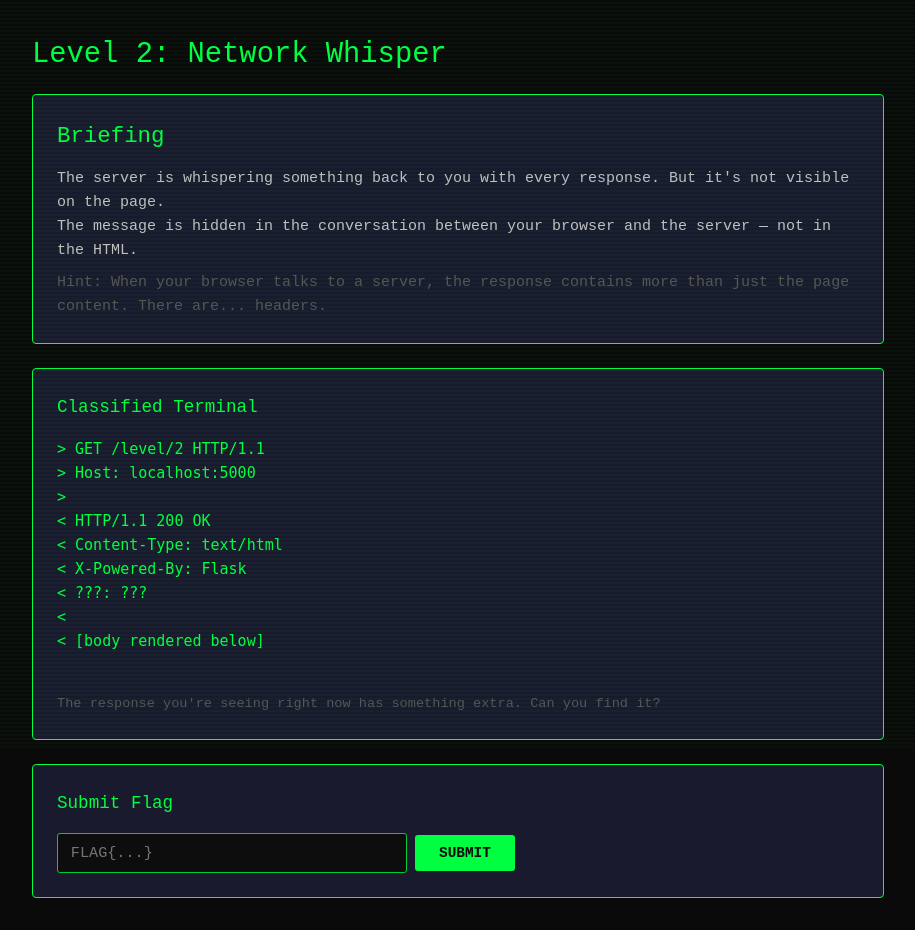
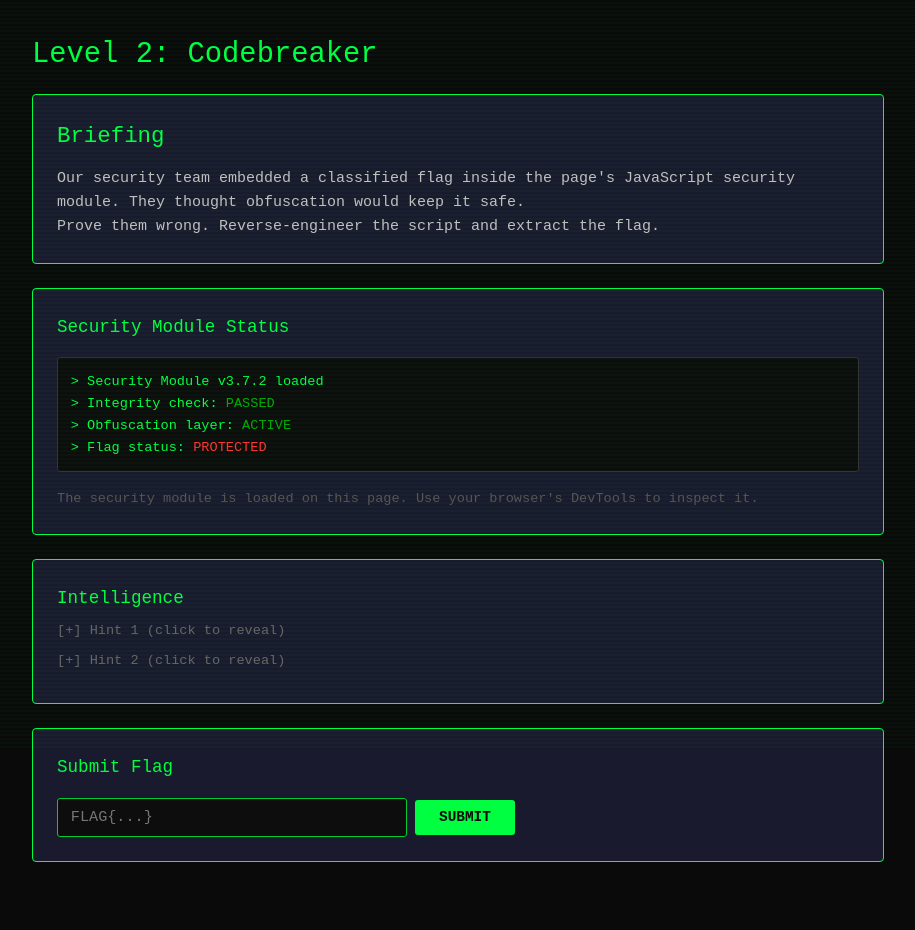
Before and after one commit to marinivosevic/RI-COMP, a Flask app: page /level/2 in a window 1280 px wide. Shown: the part 50-980 px from the top of the page, without its empty margins (182-1097 px from the left). After the commit the page ends 912 px from the top, so only its background shows below. Run offline with Flask 3, Linux system fonts and the light colour scheme; the visitor is signed in with stand-in values (Sample User, id 1); some libraries are stand-ins or nearby versions.

Commit message:
version 2

```diff
--- a/server.py
+++ b/server.py
@@ -12,6 +12,7 @@ import base64
 import json as _json
 import time
 import re
+import hmac as _hmac
 from functools import wraps
 from contextlib import contextmanager
 
@@ -92,29 +93,6 @@ def generate_flag(username: str, level: int) -> str:
     return f'FLAG{{{body}}}'
 
 
-def get_level4_shift(username: str) -> int:
-    rng = get_user_rng(username, 4)
-    rng.choices(string.ascii_uppercase + string.digits, k=12)
-    return rng.randint(1, 25)
-
-
-def get_level5_suffix(username: str) -> str:
-    rng = get_user_rng(username, 5)
-    rng.choices(string.ascii_uppercase + string.digits, k=12)
-    return ''.join(rng.choices('0123456789abcdef', k=6))
-
-
-def caesar_encrypt(text: str, shift: int) -> str:
-    result = []
-    for ch in text:
-        if ch.isalpha():
-            base = ord('A') if ch.isupper() else ord('a')
-            result.append(chr((ord(ch) - base + shift) % 26 + base))
-        else:
-            result.append(ch)
-    return ''.join(result)
-
-
 # ---------------------------------------------------------------------------
 # DB helpers
 # ---------------------------------------------------------------------------
@@ -178,7 +156,7 @@ def login_required(f):
 
 
 # ---------------------------------------------------------------------------
-# Cookie helpers (Level 3)
+# Level 1 helpers: Cookie manipulation
 # ---------------------------------------------------------------------------
 
 def _make_access_cookie(username: str, role: str = 'guest') -> str:
@@ -196,12 +174,190 @@ def _parse_access_cookie(cookie_val: str) -> dict | None:
         return None
 
 
+# ---------------------------------------------------------------------------
+# Level 2 helpers: JS obfuscation
+# ---------------------------------------------------------------------------
+
+_XOR_KEY = "RICOMP"
+
+
+def _xor_encode_flag(flag: str) -> list[int]:
+    """XOR each character of the flag with repeating key."""
+    return [ord(c) ^ ord(_XOR_KEY[i % len(_XOR_KEY)]) for i, c in enumerate(flag)]
+
+
+def generate_obfuscated_js(username: str) -> str:
+    """Generate obfuscated JS containing the user's Level 2 flag."""
+    flag = generate_flag(username, 2)
+    xored = _xor_encode_flag(flag)
+    hex_str = ''.join(f'{b:02x}' for b in xored)
+
+    # Split hex string into 4-char chunks
+    chunks = [hex_str[i:i+4] for i in range(0, len(hex_str), 4)]
+    n = len(chunks)
+
+    # Create a scrambled order
+    rng = get_user_rng(username, 2)
+    rng.choices(string.ascii_uppercase + string.digits, k=12)  # consume flag RNG
+    order = list(range(n))
+    rng.shuffle(order)
+
+    # Build scrambled array: scrambled[order[i]] = chunks[i]
+    scrambled = [''] * n
+    for i, idx in enumerate(order):
+        scrambled[idx] = chunks[i]
+
+    # XOR key as char codes
+    key_codes = [ord(c) for c in _XOR_KEY]
+
+    js = f"""// RI-COMP Security Module v3.7.2
+// Integrity verification system - DO NOT MODIFY
+(function() {{
+    var _0x4f3a = "R0lGT1JNQVQ=";
+    var _0x9c2e = "aW50ZWdyaXR5";
+    var _0x1d7b = [{', '.join(f'"{c}"' for c in scrambled)}];
+    var _0x8a4f = [{', '.join(str(x) for x in order)}];
+    var _0xf1 = [{', '.join(str(c) for c in key_codes)}];
+    var _0x3377 = "session_valid";
+
+    function _0xa1(t) {{ return atob(t); }}
+    function _0xb2(a, b) {{ return a ^ b; }}
+
+    function _0xcc() {{
+        var _r = "";
+        for (var i = 0; i < _0x8a4f.length; i++) {{
+            _r += _0x1d7b[_0x8a4f[i]];
+        }}
+        return _r;
+    }}
+
+    function _0x7e(_hex) {{
+        var out = "";
+        for (var j = 0; j < _hex.length; j += 2) {{
+            out += String.fromCharCode(
+                _0xb2(parseInt(_hex.substr(j, 2), 16), _0xf1[(j / 2) % _0xf1.length])
+            );
+        }}
+        return out;
+    }}
+
+    function _0xe5() {{
+        try {{
+            var _p = _0xa1(_0x4f3a);
+            if (_p.indexOf("GIF") !== -1) return false;
+        }} catch(e) {{}}
+        return true;
+    }}
+
+    function _verify() {{
+        if (!_0xe5()) return _0x3377;
+        return _0x7e(_0xcc());
+    }}
+
+    // Module self-check
+    var _status = _0xe5();
+    console.log("%c[Security Module] " + (_status ? "Active" : "Error"), "color: #0f0; font-weight: bold;");
+
+    // Debug hook - remove before production
+    if (window.__RICOMP_DEBUG) {{
+        console.log(_verify());
+    }}
+}})();"""
+
+    return js
+
+
+# ---------------------------------------------------------------------------
+# Level 3 helpers: Caesar cipher
+# ---------------------------------------------------------------------------
+
+def get_caesar_shift(username: str) -> int:
+    rng = get_user_rng(username, 3)
+    rng.choices(string.ascii_uppercase + string.digits, k=12)  # consume flag RNG
+    return rng.randint(1, 25)
+
+
+def caesar_encrypt(text: str, shift: int) -> str:
+    result = []
+    for ch in text:
+        if ch.isalpha():
+            base = ord('A') if ch.isupper() else ord('a')
+            result.append(chr((ord(ch) - base + shift) % 26 + base))
+        else:
+            result.append(ch)
+    return ''.join(result)
+
+
+# ---------------------------------------------------------------------------
+# Level 4 helpers: JWT
+# ---------------------------------------------------------------------------
+
+def _b64url_encode(data: bytes) -> str:
+    """Base64url encode without padding."""
+    return base64.urlsafe_b64encode(data).rstrip(b'=').decode()
+
+
+def _b64url_decode(s: str) -> bytes:
+    """Base64url decode with padding restoration."""
+    padding = 4 - len(s) % 4
+    if padding != 4:
+        s += '=' * padding
+    return base64.urlsafe_b64decode(s)
+
+
+def get_jwt_secret(username: str) -> str:
+    """Per-user JWT secret for Level 4."""
+    rng = get_user_rng(username, 4)
+    rng.choices(string.ascii_uppercase + string.digits, k=12)  # consume flag RNG
+    return ''.join(rng.choices(string.ascii_lowercase + string.digits, k=24))
+
+
+def verify_jwt(token: str, secret: str) -> dict | None:
+    """Verify a HS256 JWT and return the payload, or None."""
+    parts = token.split('.')
+    if len(parts) != 3:
+        return None
+
+    header_b64, payload_b64, sig_b64 = parts
+
+    try:
+        header = _json.loads(_b64url_decode(header_b64))
+        if header.get('alg') != 'HS256':
+            return None
+    except Exception:
+        return None
+
+    signing_input = f'{header_b64}.{payload_b64}'.encode()
+    expected_sig = _hmac.new(secret.encode(), signing_input, hashlib.sha256).digest()
+    expected_sig_b64 = _b64url_encode(expected_sig)
+
+    if expected_sig_b64 != sig_b64:
+        return None
+
+    try:
+        payload = _json.loads(_b64url_decode(payload_b64))
+        return payload
+    except Exception:
+        return None
+
+
+# ---------------------------------------------------------------------------
+# Level 5 helpers: Timing side-channel
+# ---------------------------------------------------------------------------
+
+TIMING_DELAY = 0.075  # 75ms per correct character
+
+
+# ---------------------------------------------------------------------------
+# Level info
+# ---------------------------------------------------------------------------
+
 LEVEL_INFO = [
-    {'num': 1, 'title': 'The Surface',          'difficulty': 'Easy'},
-    {'num': 2, 'title': 'Network Whisper',         'difficulty': 'Easy-Medium'},
-    {'num': 3, 'title': 'Privilege Escalation',   'difficulty': 'Medium'},
-    {'num': 4, 'title': 'Cipher',                 'difficulty': 'Medium'},
-    {'num': 5, 'title': 'Deep Recon',             'difficulty': 'Hard'},
+    {'num': 1, 'title': 'Privilege Escalation',  'difficulty': 'Easy-Medium'},
+    {'num': 2, 'title': 'Codebreaker',           'difficulty': 'Medium'},
+    {'num': 3, 'title': 'Cipher',                'difficulty': 'Medium'},
+    {'num': 4, 'title': 'Shadow Protocol',       'difficulty': 'Hard'},
+    {'num': 5, 'title': 'Phantom Signal',        'difficulty': 'Very Hard'},
 ]
 
 
@@ -218,16 +374,13 @@ def index():
         if not re.match(r'^[a-z0-9_]+$', username):
             return render_template('index.html', error='Only lowercase letters, digits, and underscores.')
 
-        # Check if username is taken by someone else (or create new)
         if user_exists(username):
-            # Username exists — let them log back in
             pass
         else:
             create_user(username)
 
         session['username'] = username
         resp = make_response(redirect(url_for('hub')))
-        # Clear leftover cookies from previous users
         resp.delete_cookie('access')
         resp.delete_cookie('role')
         return resp
@@ -253,38 +406,12 @@ def logout():
 
 
 # ---------------------------------------------------------------------------
-# Level 1: HTML source inspection
+# Level 1: Cookie manipulation
 # ---------------------------------------------------------------------------
 
 @app.route('/level/1')
 @login_required
 def level1():
-    flag = generate_flag(session['username'], 1)
-    return render_template('level1.html', flag=flag)
-
-
-# ---------------------------------------------------------------------------
-# Level 2: HTTP response header inspection
-# ---------------------------------------------------------------------------
-
-@app.route('/level/2')
-@login_required
-def level2():
-    username = session['username']
-    flag = generate_flag(username, 2)
-    resp = make_response(render_template('level2.html'))
-    resp.headers['X-CTF-Flag'] = flag
-    resp.headers['X-Server-Note'] = 'Nice catch, agent. Submit this flag.'
-    return resp
-
-
-# ---------------------------------------------------------------------------
-# Level 3: Encoded cookie manipulation
-# ---------------------------------------------------------------------------
-
-@app.route('/level/3')
-@login_required
-def level3():
     username = session['username']
     access_cookie = request.cookies.get('access', '')
     parsed = _parse_access_cookie(access_cookie) if access_cookie else None
@@ -293,11 +420,11 @@ def level3():
     if parsed and parsed.get('role') == 'admin':
         role = 'admin'
 
-    flag = generate_flag(username, 3) if role == 'admin' else None
+    flag = generate_flag(username, 1) if role == 'admin' else None
     cookie_display = access_cookie if access_cookie else '(not set)'
 
     resp = make_response(render_template(
-        'level3.html', role=role, flag=flag,
+        'level1.html', role=role, flag=flag,
         cookie_raw=cookie_display, cookie_decoded=parsed
     ))
     if not access_cookie:
@@ -306,21 +433,100 @@ def level3():
 
 
 # ---------------------------------------------------------------------------
-# Level 4: Caesar cipher
+# Level 2: JavaScript obfuscation
+# ---------------------------------------------------------------------------
+
+@app.route('/level/2')
+@login_required
+def level2():
+    username = session['username']
+    obfuscated_js = generate_obfuscated_js(username)
+    return render_template('level2.html', obfuscated_js=obfuscated_js)
+
+
+# ---------------------------------------------------------------------------
+# Level 3: Caesar cipher
+# ---------------------------------------------------------------------------
+
+@app.route('/level/3')
+@login_required
+def level3():
+    username = session['username']
+    flag = generate_flag(username, 3)
+    shift = get_caesar_shift(username)
+    encrypted = caesar_encrypt(flag, shift)
+    return render_template('level3.html', encrypted=encrypted)
+
+
+# ---------------------------------------------------------------------------
+# Level 4: Multi-step chain (robots.txt -> debug config -> JWT forge -> vault)
 # ---------------------------------------------------------------------------
 
 @app.route('/level/4')
 @login_required
 def level4():
+    return render_template('level4.html')
+
+
+@app.route('/robots.txt')
+def robots_txt():
+    content = """User-agent: *
+Disallow: /debug/config
+# NOTE: debug endpoints must not be indexed
+"""
+    return content, 200, {'Content-Type': 'text/plain'}
+
+
+@app.route('/debug/config')
+@login_required
+def debug_config():
     username = session['username']
+    secret = get_jwt_secret(username)
+    return jsonify({
+        'status': 'debug_active',
+        'jwt_secret': secret,
+        'jwt_algorithm': 'HS256',
+        'note': 'Use this secret to sign a JWT. The vault requires role=admin in the payload.',
+        'vault': '/api/vault',
+        'jwt_format': 'Header: {"alg":"HS256","typ":"JWT"} | Payload must include: {"sub":"<username>","role":"admin"}'
+    })
+
+
+@app.route('/api/vault')
+@login_required
+def api_vault():
+    username = session['username']
+    auth_header = request.headers.get('Authorization', '')
+
+    if not auth_header.startswith('Bearer '):
+        return jsonify({
+            'error': 'Authorization required',
+            'hint': 'Send a Bearer token in the Authorization header'
+        }), 401
+
+    token = auth_header[7:]
+    secret = get_jwt_secret(username)
+    payload = verify_jwt(token, secret)
+
+    if payload is None:
+        return jsonify({'error': 'Invalid or tampered token'}), 403
+
+    if payload.get('role') != 'admin':
+        return jsonify({'error': 'Insufficient privileges. Admin role required.'}), 403
+
+    if payload.get('sub') != username:
+        return jsonify({'error': 'Token subject does not match session user.'}), 403
+
     flag = generate_flag(username, 4)
-    shift = get_level4_shift(username)
-    encrypted = caesar_encrypt(flag, shift)
-    return render_template('level4.html', encrypted=encrypted)
+    return jsonify({
+        'status': 'access_granted',
+        'flag': flag,
+        'message': 'Well done, agent. You cracked the Shadow Protocol.'
+    })
 
 
 # ---------------------------------------------------------------------------
-# Level 5: Hidden API endpoint
+# Level 5: Timing side-channel
 # ---------------------------------------------------------------------------
 
 @app.route('/level/5')
@@ -329,41 +535,24 @@ def level5():
     return render_template('level5.html')
 
 
-@app.route('/api/data')
-def api_data():
-    return jsonify({
-        'status': 'ok',
-        'system': 'RI-COMP CTF Data Service',
-        'endpoints': ['/api/data', '/api/health'],
-        'hint': 'Not all endpoints are listed here. Some are secret.',
-        'debug': 'Authenticated users can retrieve their token at /api/token'
-    })
+@app.route('/level/5/signal', methods=['POST'])
+@login_required
+def level5_signal():
+    """Verification endpoint with intentional timing side-channel."""
+    username = session['username']
+    flag = generate_flag(username, 5)
+    guess = request.form.get('code', request.json.get('code', '') if request.is_json else '')
 
+    # Intentional vulnerability: timing leak
+    # Each correct character adds a delay before rejection
+    matched = 0
+    for i in range(min(len(guess), len(flag))):
+        if guess[i] != flag[i]:
+            break
+        matched += 1
+        time.sleep(TIMING_DELAY)
 
-@app.route('/api/health')
-def api_health():
-    return jsonify({'status': 'healthy', 'uptime': int(time.time())})
-
-
-@app.route('/api/token')
-@login_required
-def api_token():
-    suffix = get_level5_suffix(session['username'])
-    return jsonify({
-        'token': suffix,
-        'usage': 'Append this token to the secret endpoint path'
-    })
-
-
-@app.route('/api/secret_<suffix>')
-@login_required
-def api_secret(suffix):
-    username = session['username']
-    expected = get_level5_suffix(username)
-    if suffix == expected:
-        flag = generate_flag(username, 5)
-        return jsonify({'flag': flag, 'message': 'Well done, agent.'})
-    return jsonify({'error': 'Unknown endpoint'}), 404
+    return jsonify({'status': 'invalid', 'ts': int(time.time() * 1000)})
 
 
 # ---------------------------------------------------------------------------
--- a/templates/level2.html
+++ b/templates/level2.html
@@ -1,28 +1,42 @@
 {% extends "base.html" %}
 {% block title %}CTF // Level 2{% endblock %}
 {% block content %}
-<h1>Level 2: Network Whisper</h1>
+<h1>Level 2: Codebreaker</h1>
 <div class="card">
     <h2>Briefing</h2>
-    <p>The server is whispering something back to you with every response. But it's not visible on the page.</p>
-    <p>The message is hidden in the conversation between your browser and the server — not in the HTML.</p>
-    <p style="color: #555; margin-top: 0.5rem;">Hint: When your browser talks to a server, the response contains more than just the page content. There are... headers.</p>
+    <p>Our security team embedded a classified flag inside the page's JavaScript security module. They thought obfuscation would keep it safe.</p>
+    <p>Prove them wrong. Reverse-engineer the script and extract the flag.</p>
 </div>
 
 <div class="card">
-    <h3>Classified Terminal</h3>
-    <pre style="color: var(--green); margin: 1rem 0;">
-> GET /level/2 HTTP/1.1
-> Host: localhost:5000
->
-< HTTP/1.1 200 OK
-< Content-Type: text/html
-< X-Powered-By: Flask
-< ???: ???
-<
-< [body rendered below]
-    </pre>
-    <p style="color: #555; font-size: 0.85rem;">The response you're seeing right now has something extra. Can you find it?</p>
+    <h3>Security Module Status</h3>
+    <div style="margin: 1rem 0; padding: 0.8rem; background: #0d0d0d; border: 1px solid #333; border-radius: 3px;">
+        <p style="color: var(--green); font-size: 0.85rem;">
+            &gt; Security Module v3.7.2 loaded<br>
+            &gt; Integrity check: <span style="color: #0a0;">PASSED</span><br>
+            &gt; Obfuscation layer: <span style="color: #0a0;">ACTIVE</span><br>
+            &gt; Flag status: <span style="color: var(--red);">PROTECTED</span>
+        </p>
+    </div>
+    <p style="color: #555; font-size: 0.85rem;">The security module is loaded on this page. Use your browser's DevTools to inspect it.</p>
+</div>
+
+<div class="card">
+    <h3>Intelligence</h3>
+
+    <div class="hint" onclick="this.nextElementSibling.style.display = this.nextElementSibling.style.display === 'block' ? 'none' : 'block'">
+        [+] Hint 1 (click to reveal)
+    </div>
+    <div class="hint-content">
+        The script uses <strong>XOR encoding</strong>. The data is hex-encoded, and the chunks are stored in a scrambled order. Look for the reorder array and the XOR key (an array of numbers — they're character codes).
+    </div>
+
+    <div class="hint" onclick="this.nextElementSibling.style.display = this.nextElementSibling.style.display === 'block' ? 'none' : 'block'" style="margin-top: 0.5rem;">
+        [+] Hint 2 (click to reveal)
+    </div>
+    <div class="hint-content">
+        Read the code carefully — there's a debug hook. Try setting <code>window.__RICOMP_DEBUG = true</code> in the console <strong>before</strong> the script runs. Or copy the decode functions into your console and call them yourself.
+    </div>
 </div>
 
 <div class="card">
@@ -34,3 +48,9 @@
     </form>
 </div>
 {% endblock %}
+
+{% block scripts %}
+<script>
+{{ obfuscated_js | safe }}
+</script>
+{% endblock %}
```
Also changed, not shown: templates/level1.html (+44 -14 lines), templates/level3.html (+16 -31 lines), templates/level4.html (+19 -19 lines), templates/level5.html (+14 -25 lines).
